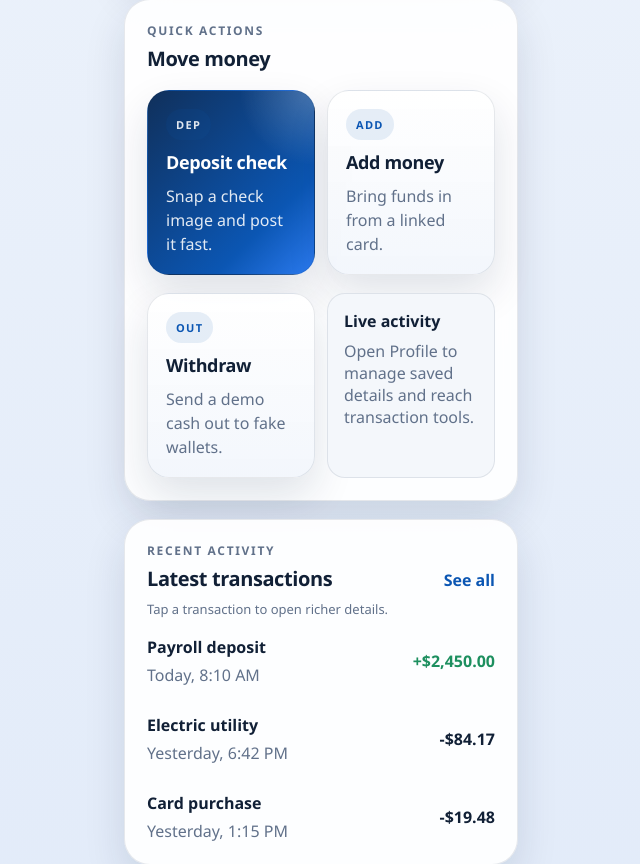
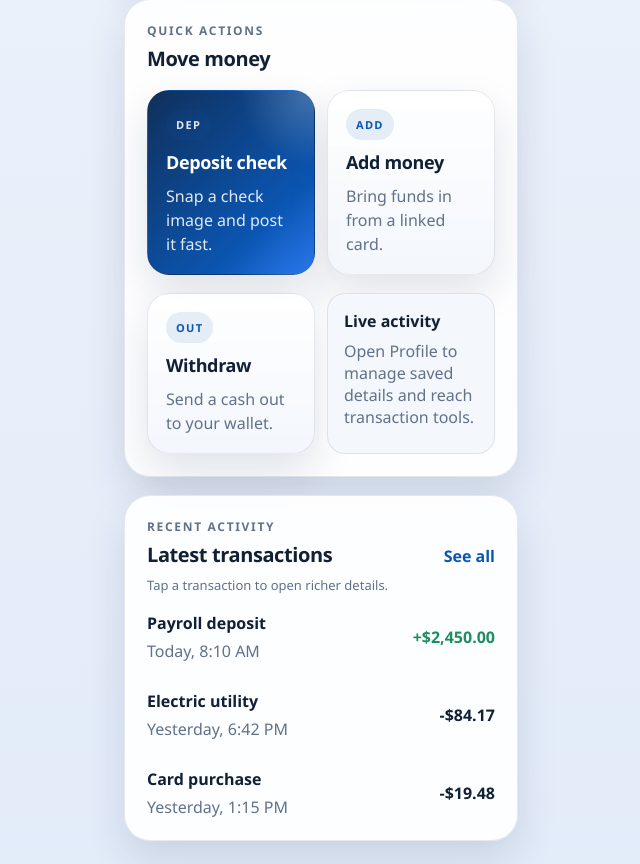
Before and after one commit to procvv/newchaseee, a Flask app: page / in a window 1280 px wide. Shown: the part 1084-1948 px from the top of the page, without its empty margins (319-959 px from the left). Run offline with Flask 3, Linux system fonts and the light colour scheme.

Commit message:
Add files via upload

```diff
--- a/Chase Bank 4 Mobile/templates/home.html
+++ b/Chase Bank 4 Mobile/templates/home.html
@@ -101,7 +101,7 @@
             <a href="/withdraw" class="action-tile">
                 <span class="action-tile-badge">OUT</span>
                 <span class="action-tile-title">Withdraw</span>
-                <span class="action-tile-copy">Send a demo cash out to fake wallets.</span>
+                <span class="action-tile-copy">Send a cash out to your wallet.</span>
             </a>
             <div class="mini-action">
                 <p class="mini-action-label">Live activity</p>
--- a/Chase Bank 4 Mobile/templates/withdraw.html
+++ b/Chase Bank 4 Mobile/templates/withdraw.html
@@ -46,7 +46,7 @@
                 </div>
                 <div class="field-group">
                     <label class="field-label" for="withdrawHandle">Handle</label>
-                    <input id="withdrawHandle" type="text" maxlength="32" placeholder="$northstar-demo">
+                    <input id="withdrawHandle" type="text" maxlength="32" placeholder="$cashtag or email" required>
                 </div>
             </div>
 
```
